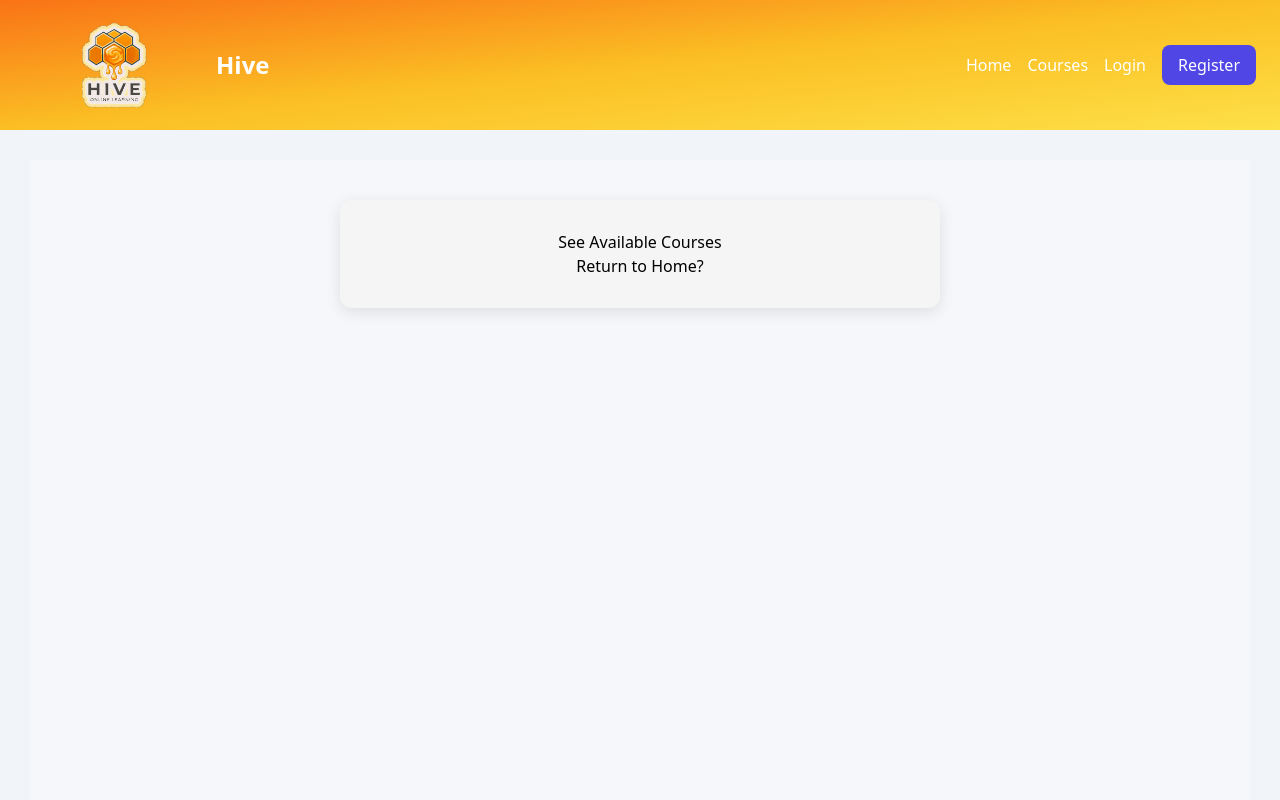
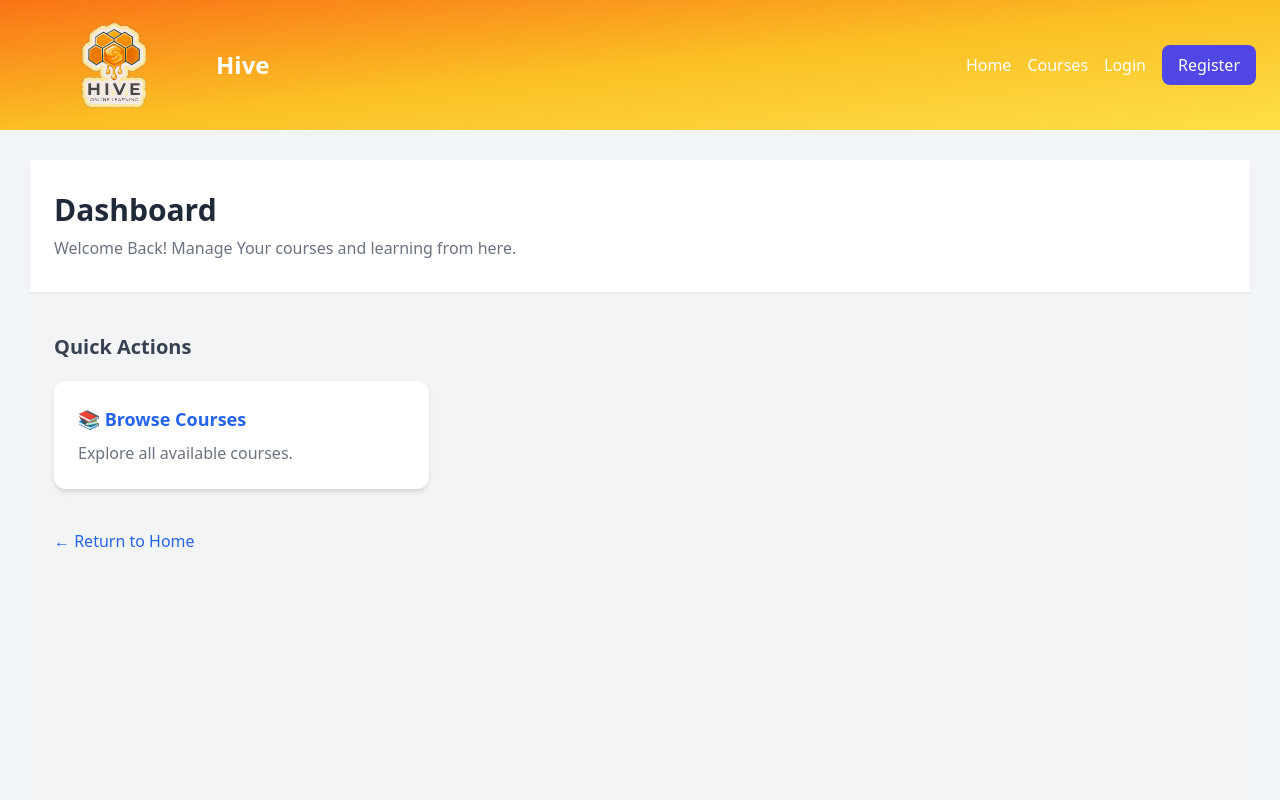
Before and after one commit to Jeanjames-rpg/Daily-work, a React (Create React App) app in the folder Course_provider/frontend/: page /dashboard in a window 1280 px wide. Shown: the top 800 px of the page. Built offline with nearby package versions, Linux system fonts and the light colour scheme; no server answers.

Commit message:
dashboard changed

```diff
--- a/Course_provider/frontend/src/pages/Dashboard.jsx
+++ b/Course_provider/frontend/src/pages/Dashboard.jsx
@@ -18,44 +18,156 @@ function Dashboard (){
 
     return (
 
-        <div className={styles.container}>
+        // <div className={styles.container}>
 
-        <div className={styles.card}>
-            {user &&(
-                <>
-                    <h1 className={styles.title}>Welcome {user.username}</h1>
-                    <h2 className={styles.role}>Role : {user.role}</h2>
+        // <div className={styles.card}>
+        //     {user &&(
+        //         <>
+        //             <h1 className={styles.title}>Welcome {user.username}</h1>
+        //             <h2 className={styles.role}>Role : {user.role}</h2>
 
-                </>
-            )}
+        //         </>
+        //     )}
 
-            <div className={styles.links}>
-                <Link to='/courses'>See Available Courses</Link>
+        //     <div className={styles.links}>
+        //         <Link to='/courses'>See Available Courses</Link>
+        //     </div>
+
+        //     {user?.role === 'mentor' &&(
+        //         <Link to='/create'>
+        //             <button className={styles.button} >Create Course</button>
+        //         </Link>
+        //     )}
+
+        //     {user?.role === 'mentor' &&(
+        //         <Link to='/my-courses'>
+        //             <button className={styles.button} >My courses</button>
+        //         </Link>
+        //     )}
+
+        //     {user?.role === 'student' &&(
+        //         <Link to="/my-enrollments">
+        //             <button className={styles.button}>My Enrolments</button>
+        //         </Link>
+        //     )}
+
+        //     <div>
+        //         <Link className={styles.links} to='/'>Return to Home?</Link>
+        //     </div>
+
+        // </div>
+
+        // </div>
+
+
+        <div className="min-h-screen bg-gray-100">
+
+
+            <div className="bg-white shadow-sm border-b">
+                <div className="mx-auto max-w-7xl px-6 py-8">
+                    <h1 className="text-3xl font-bold text-gray-800">Dashboard</h1>
+                    <p className="mt-2 text-gray-500">
+                        Welcome Back! Manage Your courses and learning from here.
+                    </p>
+                </div>
             </div>
 
-            {user?.role === 'mentor' &&(
-                <Link to='/create'>
-                    <button className={styles.button} >Create Course</button>
-                </Link>
-            )}
 
-            {user?.role === 'mentor' &&(
-                <Link to='/my-courses'>
-                    <button className={styles.button} >My courses</button>
-                </Link>
-            )}
+            <div className="mx-auto max-w-7xl px-6 py-10">
 
-            {user?.role === 'student' &&(
-                <Link to="/my-enrollments">
-                    <button className={styles.button}>My Enrolments</button>
-                </Link>
-            )}
+                {user && (
+                    <div className="mb-8 flex items-center gap-5 rounded-2xl bg-white p-6 shadow-md">
 
-            <div>
-                <Link className={styles.links} to='/'>Return to Home?</Link>
+                        <div className="flex h-16 w-16 items-center justify-center rounded-full bg-blue-600 text-2xl font-bold text-white">
+                            {user.username.charAt(0).toUpperCase()}
+                        </div>
+
+                        <div>
+                            <h2 className="text-2xl font-semibold text-gray-800">
+                                Welcome, {user.username}
+                            </h2>
+                            <p className="mt-1 text-gray-500">
+                                Role:{" "}
+                                <span className="rounded bg-blue-100 px-2 py-1 text-sm font-medium text-blue-700">
+                                    {user.role}
+                                </span>
+                            </p>
+                        </div>
+
+                    </div>
+                )}
+
+
+                <h2 className="mb-5 text-xl font-semibold text-gray-700">
+                    Quick Actions
+                </h2>
+
+                <div className="grid gap-6 md:grid-cols-2 lg:grid-cols-3">
+                    <Link to="/courses"
+                    className="rounded-xl bg-white p-6 shadow-md transition duration-300 hover:-translate-y-1 hover:shadow-xl"
+                    >
+                        <h3 className="text-lg font-semibold text-blue-600">📚 Browse Courses</h3>
+
+                        <p className="mt-2 text-gray-500">
+                            Explore all available courses.
+                        </p>
+                    </Link>
+
+                    {user?.role === "mentor" &&(
+                        <>
+                            <Link to='/create'
+                             className="rounded-xl bg-white p-6 shadow-md transition duration-300 hover:-translate-y-1 hover:shadow-xl"
+                            >
+                                <h3 className="text-lg font-semibold text-green-600">
+                                    ➕ Create Course
+                                </h3>
+
+                                <p className="mt-2 text-gray-500">
+                                    Publish a new course for students.
+                                </p>
+
+                            </Link>
+
+                            <Link to='/my-courses'
+                             className="rounded-xl bg-white p-6 shadow-md transition duration-300 hover:-translate-y-1 hover:shadow-xl"
+                            >
+                                <h3 className="text-lg font-semibold text-purple-600">
+                                   🎓  My Courses
+                                </h3>
+
+                                <p className="mt-2 text-gray-500">
+                                    Manage your existing courses.
+                                </p>
+                            </Link>
+                        </>
+                    )}
+
+
+                    {user?.role === "student" && (
+                        <Link
+                            to="/my-enrollments"
+                            className="rounded-xl bg-white p-6 shadow-md transition duration-300 hover:-translate-y-1 hover:shadow-xl"
+                        >
+                            <h3 className="text-lg font-semibold text-orange-600">
+                                ✅ MY Enrollments
+                            </h3>
+
+                            <p className="mt-2 text-gray-500">
+                                Continue learning from your enrolled courses.
+                            </p>
+                        </Link>
+                    )}
+                </div>
+
+                <div className="mt-10">
+                    <Link
+                    to='/'
+                    className="font-medium text-blue-600 transition hover:text-blue-800">
+                         ← Return to Home
+                    </Link>
+                </div>
+
             </div>
-
-        </div>
 
         </div>
     );
```
